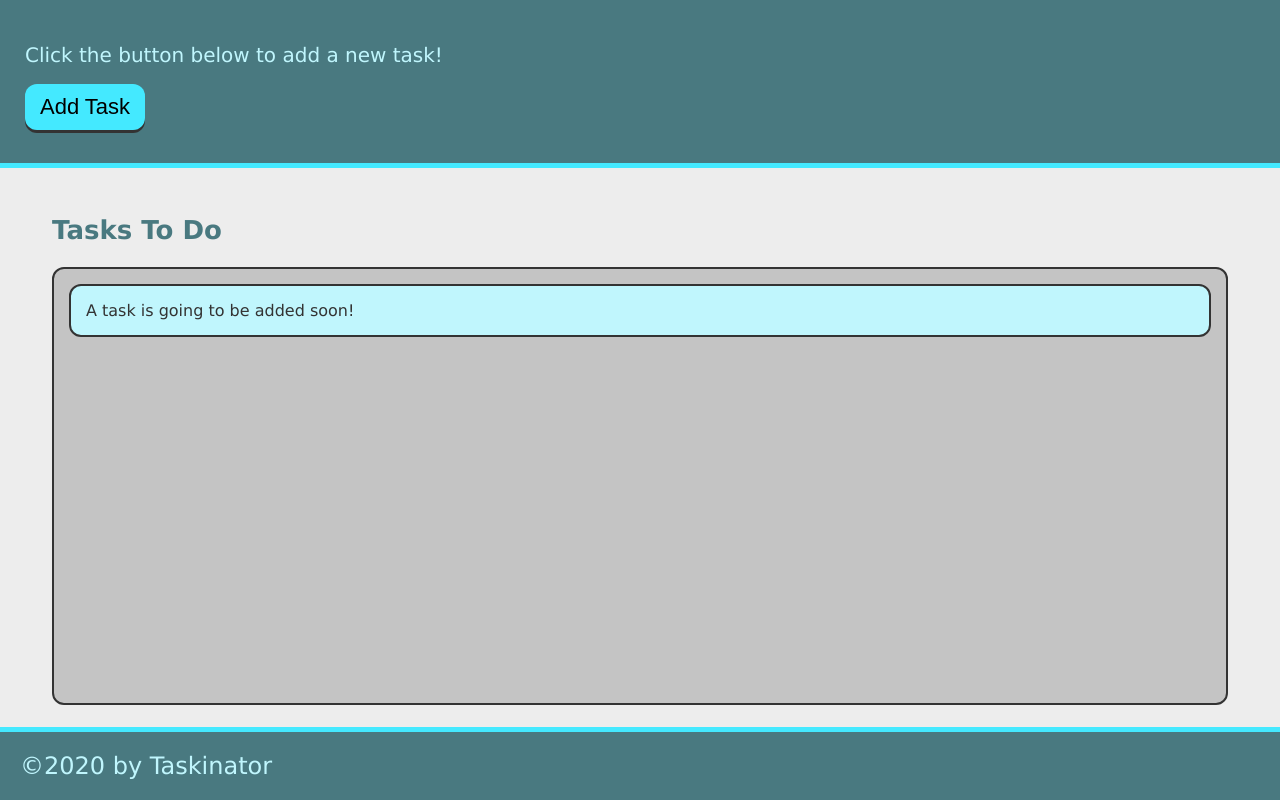
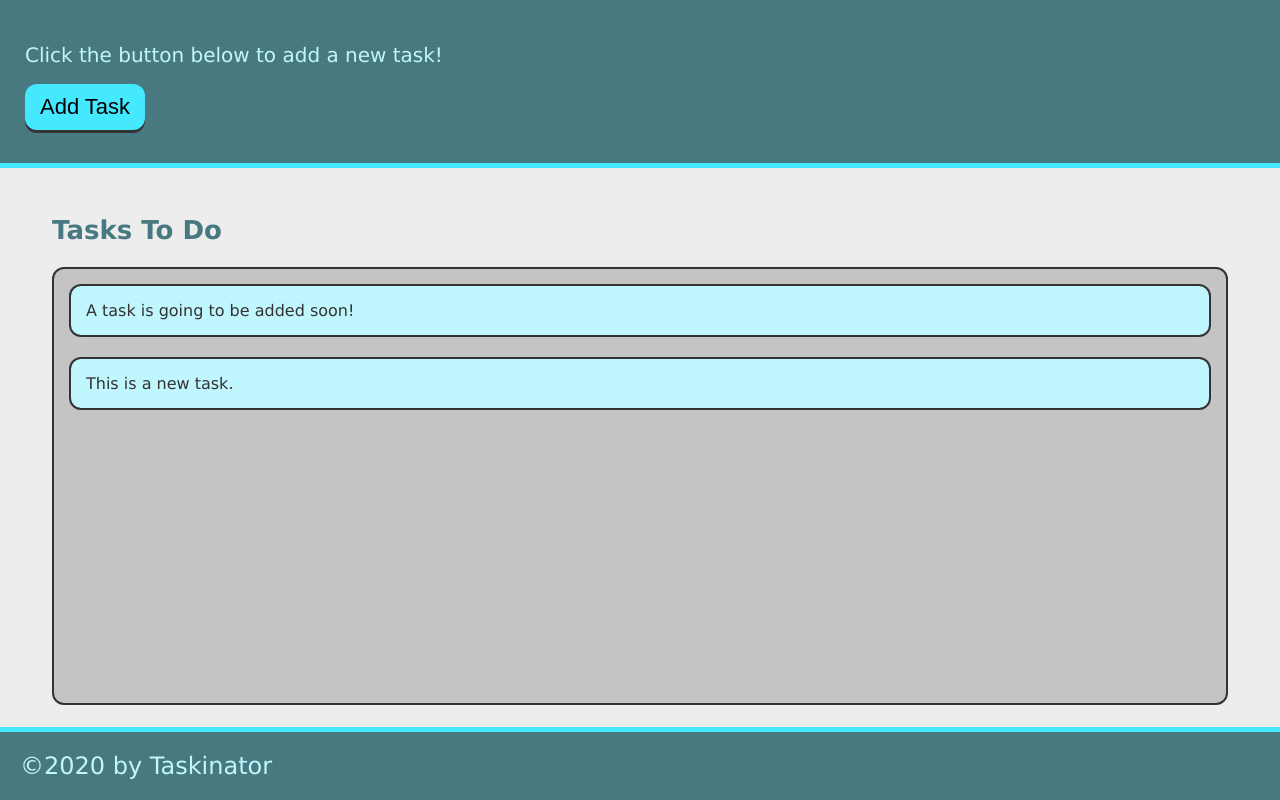
Before and after one commit to jeffreydollente/Taskinator, a plain HTML site: page index.html in a window 1280 px wide. Both pictures are taken after a click on the button "Add Task". Drawn offline with Linux system fonts and the light colour scheme.

Commit message:
commit feature buttons

```diff
--- a/assets/js/script.js
+++ b/assets/js/script.js
@@ -0,0 +1,11 @@
+document.createElement("li");
+var buttonEl = document.querySelector("#save-task");
+var tasksToDoEl = document.querySelector("#tasks-to-do");
+
+var createTaskHandler = function() {
+    var listItemEl = document.createElement("li");
+    listItemEl.className = "task-item";
+    listItemEl.textContent = "This is a new task.";
+    tasksToDoEl.appendChild(listItemEl);
+  }
+  buttonEl.addEventListener("click", createTaskHandler);
--- a/index.html
+++ b/index.html
@@ -11,13 +11,13 @@
     <header>
         <h1 class= "Taskinator"></h1>
         <p> Click the button below to add a new task!</p>
-        <button class="btn" >Add Task</button>
+        <button class="btn" id="save-task" >Add Task</button>
     </header>
-    <!--page element-->
+    <!--page element - task item-->
     <main class="page-content">
         <section class="task-list-wrapper">
             <h2 class="list-title">Tasks To Do</h2>
-            <ul class="task-list">
+            <ul class="task-list" id="tasks-to-do">
                 <li class="task-item">A task is going to be added soon!</li>
             </ul>
         </section>
@@ -28,6 +28,5 @@
         &copy;2020 by Taskinator
     </footer>
 
-<script scr="./assets/js/script.js"></script>
+<script src="./assets/js/script.js"></script>
 </body>
-</html>
```
